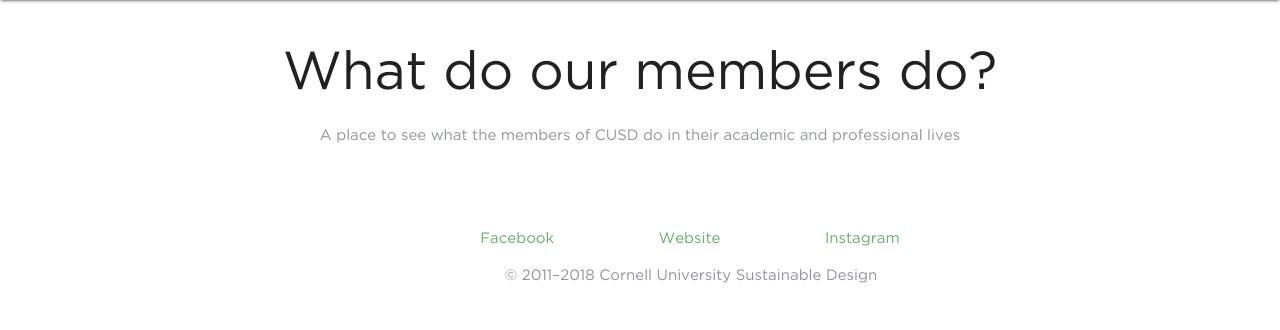
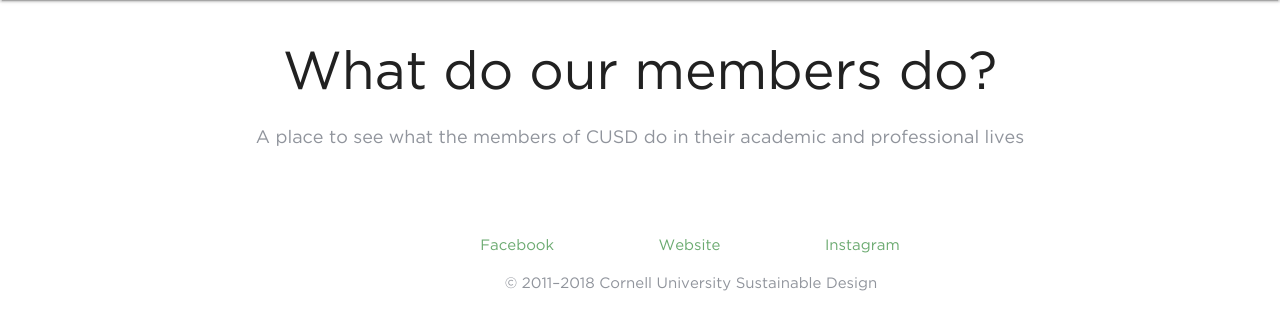
Before and after one commit to genghisshyy/cusd-stories, a PHP site: page / in a window 1280 px wide. Shown: the part 66-396 px from the top of the page. Run offline with PHP 8.4, Linux system fonts and the light colour scheme; data that the repository does not hold is empty; some libraries are stand-ins or nearby versions.

Commit message:
awk p tag

```diff
--- a/css/style.css
+++ b/css/style.css
@@ -153,6 +153,8 @@
 
 .welcome {
   margin: 3rem 0; }
+  .welcome p {
+    font-size: 1.2rem; }
 
 #del_button {
   background-color: #ef5350; }
--- a/scss/style.scss
+++ b/scss/style.scss
@@ -225,6 +225,9 @@
 }
 .welcome{
   margin: 3rem 0;
+  p{
+    font-size: 1.2rem;
+  }
 }
 
 #del_button{
```
Also changed, not shown: 1 other file.
